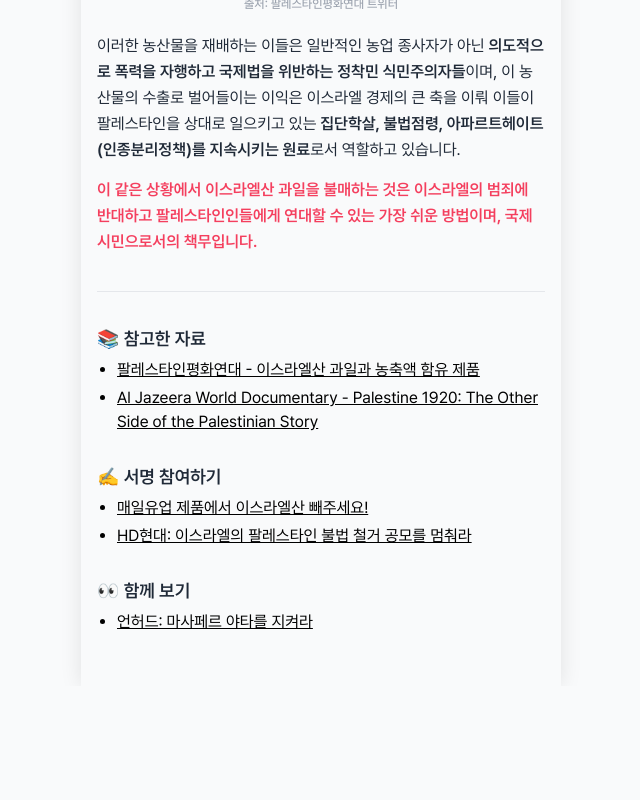
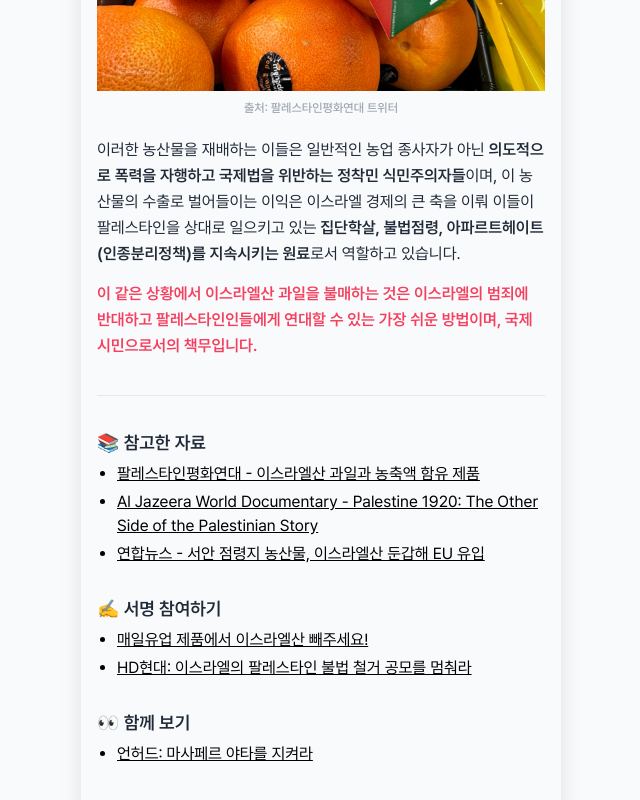
Before and after one commit to inti-fada/inti-fada.github.io, a React (Vite) app: page /campaign-background in a window 1280 px wide. Shown: the part 2400-3200 px from the top of the page, without its empty margins (319-959 px from the left). Before the commit the page ends 3086 px from the top, so only its background shows below. Built offline with nearby package versions, Linux system fonts and the light colour scheme.

Commit message:
Update CampaignBackground.tsx

```diff
--- a/src/app/pages/CampaignBackground.tsx
+++ b/src/app/pages/CampaignBackground.tsx
@@ -65,7 +65,7 @@ export default function ArticlePage() {
 
           <div className="article-paragraph">
             <p>이렇게 만들어진 불법정착촌에서는 각종 농업과 제조업이 이루어지며, 이곳에서의 농작물 재배를 위해 이스라엘 정부는 팔레스타인 사람들이 사용할 물까지 빼앗아 사용합니다. 이들은 지하수를 독점해 인근 정착촌으로 보내기 위해 요르단 계곡의 지하수에 관정을 설치했고, 이 결과 현재 이 지역 인구의 20%를 차지하는 이스라엘 정착민이 80%의 수자원을 사용하고 있습니다. 정착민들은 이곳에서 과수 농장을 운영하며 식수와 농업용수를 마음껏 사용하지만, 관정 이용을 금지당한 팔레스타인 원주민들은 멀리서부터 물을 사 와야만 합니다. 심지어 관정을 보호한다는 명목으로 이스라엘군이 마을에 주둔하며 인근 지역을 보안지역으로 지정해 팔레스타인 사람들을 강제로 퇴거시키기까지 하고 있습니다.</p>
-            <p>한국에 들어오는 이스라엘산 농산물들은 정착민 식민'국가'로 만들어진 이스라엘뿐만 아니라 국제법상으로도 명백히 불법인 서안지구 내 정착촌에서도 재배돼 수입되고 있을 가능성이 높습니다. 한국이 이스라엘과 맺은 FTA 협정문의 원산지 규정에 원산지로 인정되는 기준을 '팔레스타인 지역을 제외한 이스라엘'이라고만 명시했을 뿐, 정착촌에 대해서는 별도의 언급을 하지 않았기 때문입니다. 이는 서안지구와 골란고원의 유대인 정착촌에서 생산된 물품에는 '이스라엘 정착촌산'이라고 원산지를 표기해야 한다는 유럽연합의 가이드라인과 대조적입니다. 한국의 소비자들에겐 '이스라엘산' 상품이 정착촌에서 온 것인지 아닌지 구분할 방법이 없는 것입니다.</p>
+            <p>한국에 들어오는 이스라엘산 농산물들은 정착민 식민'국가'로 만들어진 이스라엘뿐만 아니라 국제법상으로도 명백히 불법인 서안지구 내 정착촌에서도 재배돼 수입되고 있을 가능성이 높습니다. 한국이 이스라엘과 맺은 FTA 협정문의 원산지 규정에 원산지로 인정되는 기준을 '팔레스타인 지역을 제외한 이스라엘'이라고만 명시했을 뿐, 정착촌에 대해서는 별도의 언급을 하지 않았기 때문입니다. 이는 서안지구와 골란고원의 유대인 정착촌에서 생산된 물품에는 '이스라엘 정착촌산'이라고 원산지를 표기해야 한다는 유럽연합의 가이드라인과 대조적입니다. 한국의 소비자들에겐 '이스라엘산' 상품이 정착촌에서 온 것인지 아닌지 구분할 방법이 없는 것입니다. 또한 최근 유럽에서 보도된 바에 의하면, 유럽연합으로 수입되는 '이스라엘산' 농산물의 20% 가량이 실제로는 불법정착촌에서 생산된 것으로 밝혀졌습니다. 가이드라인이 있는 곳에서조차 이런 일이 일어나는데, 한국으로 수입되는 상품엔 그 이상의 비율로 섞여있을 것이라 추측하는 게 합리적일 것입니다.</p>
           </div>
 
           <ArticleImage src="/article-images/articleImage3.webp" caption="출처: 팔레스타인평화연대 트위터" />
@@ -88,7 +88,8 @@ export default function ArticlePage() {
           title="📚 참고한 자료"
           items={[
             { label: "팔레스타인평화연대 - 이스라엘산 과일과 농축액 함유 제품", href: "https://pal.or.kr/wp/boycott-israeli-citrus" },
-            { label: "Al Jazeera World Documentary - Palestine 1920: The Other Side of the Palestinian Story", href: "https://youtu.be/QUCeQt8zg5o" }
+            { label: "Al Jazeera World Documentary - Palestine 1920: The Other Side of the Palestinian Story", href: "https://youtu.be/QUCeQt8zg5o" },
+            { label: "연합뉴스 - 서안 점령지 농산물, 이스라엘산 둔갑해 EU 유입", href: "https://www.yna.co.kr/view/AKR20260611176300081" }
           ]}
         />
         <LinkSection
```
